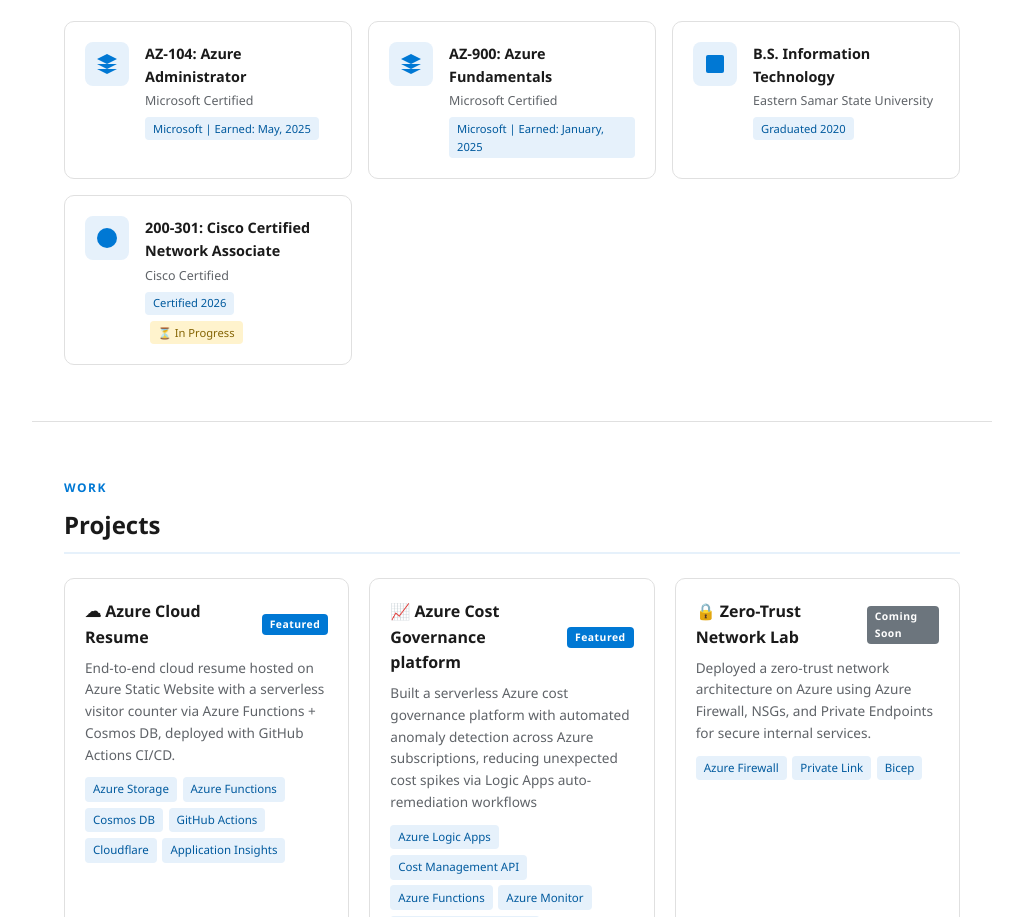
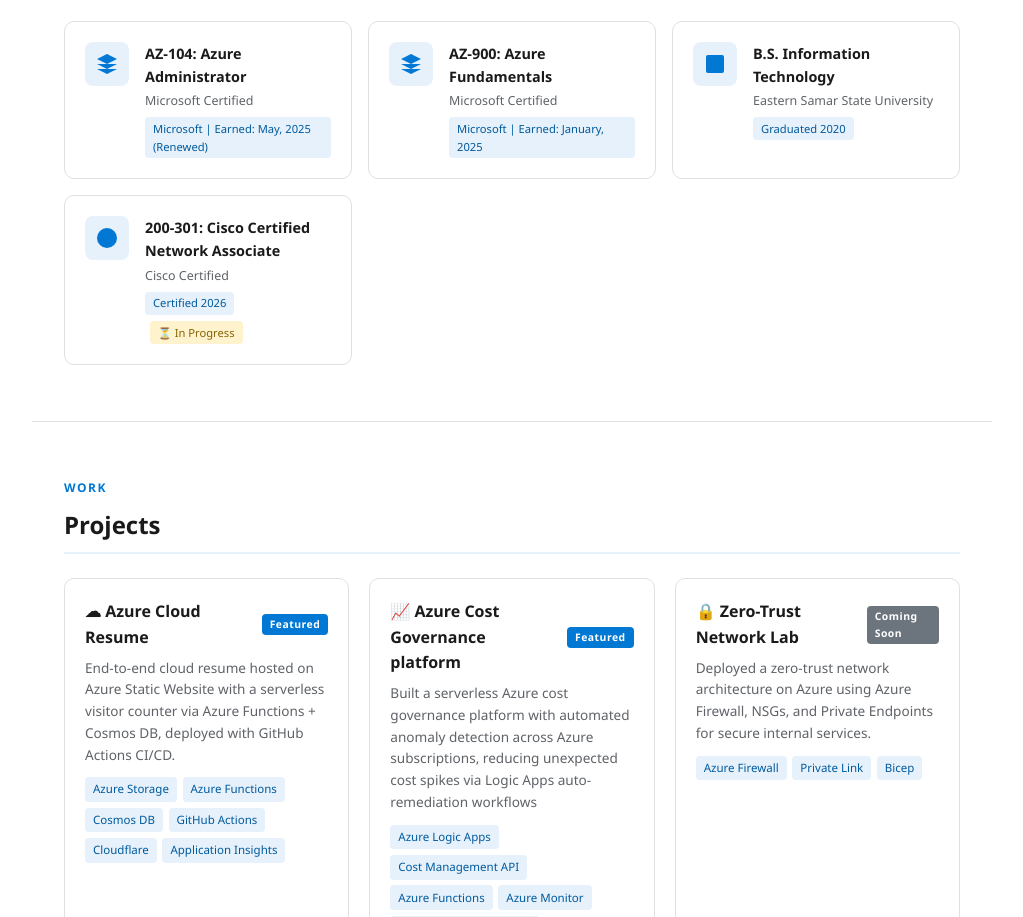
Before and after one commit to dagalecodes/azure-resume, a plain HTML site: page frontend/index.html in a window 1280 px wide. Shown: the part 2625-3542 px from the top of the page, without its empty margins (128-1151 px from the left). Drawn offline with Linux system fonts and the light colour scheme; no server answers.

```diff
--- a/frontend/index.html
+++ b/frontend/index.html
@@ -184,7 +184,7 @@
       <div class="cert-info">
         <h4>AZ-104: Azure Administrator</h4>
         <p>Microsoft Certified</p>
-        <span class="cert-badge">Microsoft | Earned: May, 2025</span>
+        <span class="cert-badge">Microsoft | Earned: May, 2025 (Renewed)</span>
       </div>
     </div>
     <div class="cert-card">
```
